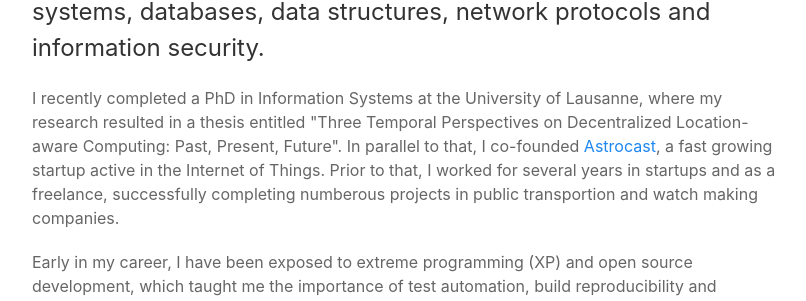
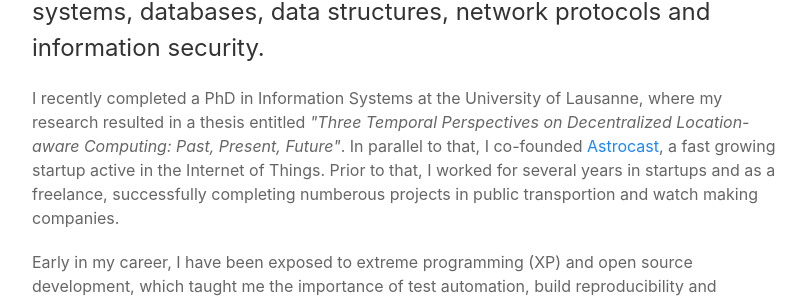
Before and after one commit to bchapuis/bchapuis.github.io, a Jekyll site: the page built from index.html, in a window 1280 px wide. Shown: the part 534-835 px from the top of the page, without its empty margins (233-1039 px from the left). Built offline with Jekyll 4.4.1, drawn with Linux system fonts in a browser that asks for light colours; nearby versions of some CDN libraries.

Commit message:
fix format

```diff
--- a/index.html
+++ b/index.html
@@ -20,7 +20,7 @@ My area of expertise overlaps with location-aware computing, distributed systems
 </p>
 
 <p>
-I recently completed a PhD in Information Systems at the University of Lausanne, where my research resulted in a thesis entitled "Three Temporal Perspectives on Decentralized Location-aware Computing: Past, Present, Future".
+I recently completed a PhD in Information Systems at the University of Lausanne, where my research resulted in a thesis entitled <i>"Three Temporal Perspectives on Decentralized Location-aware Computing: Past, Present, Future"</i>.
 In parallel to that, I co-founded <a href="https://www.astrocast.com/" alt="Astrocast SA">Astrocast</a>, a fast growing startup active in the Internet of Things.
 Prior to that, I worked for several years in startups and as a freelance, successfully completing numberous projects in public transportion and watch making companies.
 </p>
```
